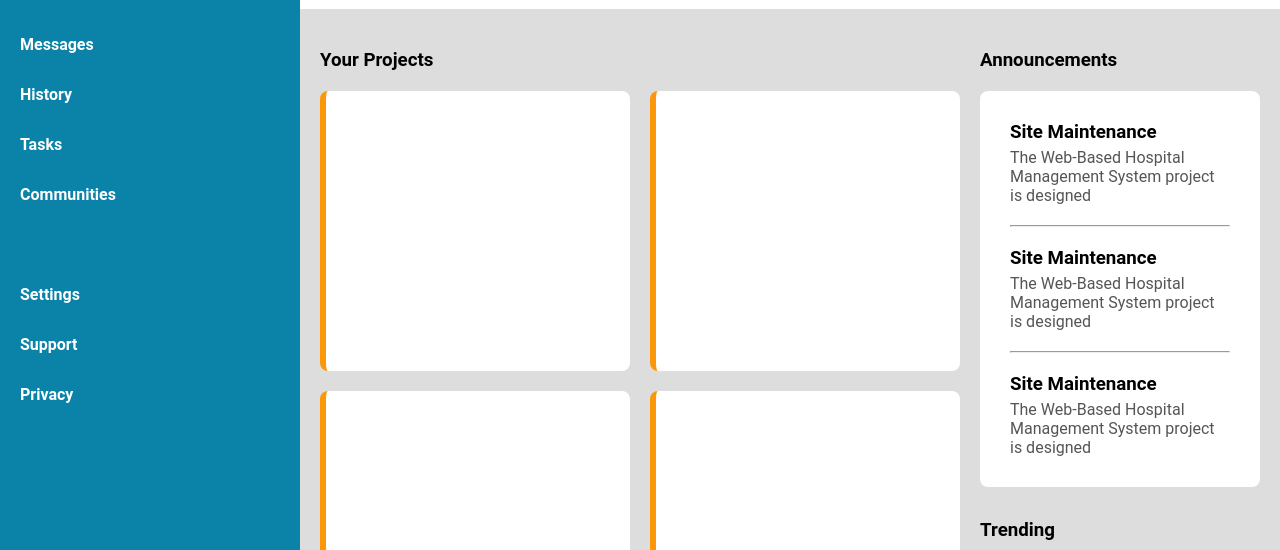
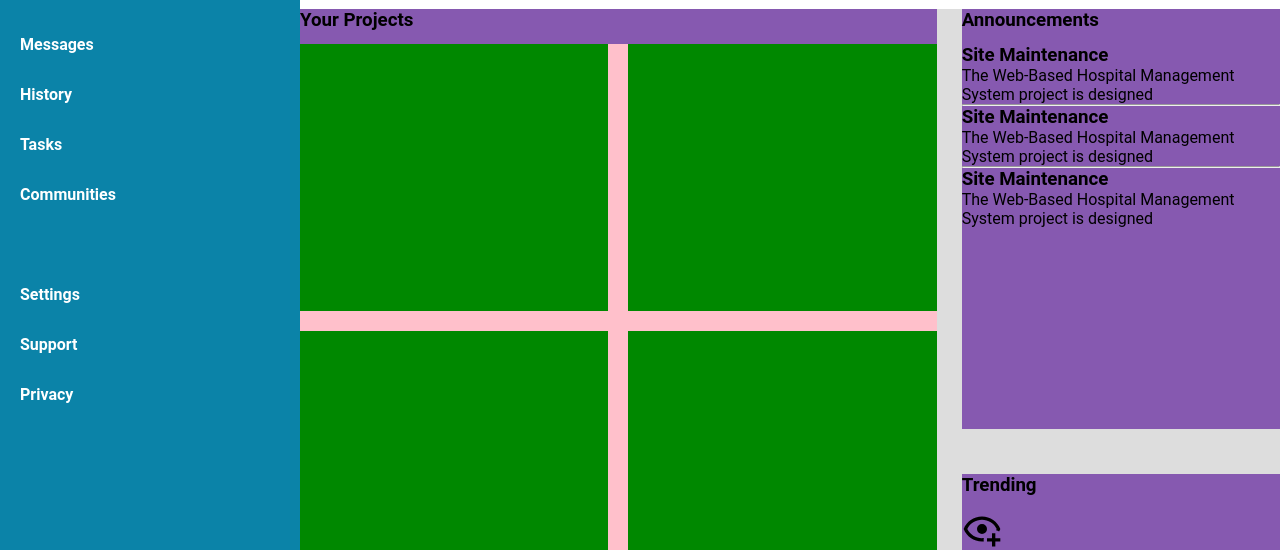
Before and after one commit to PRINCE-OBOT/Admin-Dashboard, a plain HTML site: page index.html in a window 1280 px wide. Shown: the part 201-751 px from the top of the page. Drawn offline with Linux system fonts and the light colour scheme; a web font is replaced by a local one.

Commit message:
Fix: Restructure the layout of the main section - providing better intuitive height calculation

```diff
--- a/index.html
+++ b/index.html
@@ -89,7 +89,7 @@
             </div>
         </div>
         <div>
-            <h3>Trending</h3>
+            <h3 class="h3-trend">Trending</h3>
             <div class="trending">
                 <img src="./images/eye-view.svg" alt="">
                 <div>
--- a/pages/style.css
+++ b/pages/style.css
@@ -4,13 +4,13 @@
     --inp-bgColor : #ddd;
 
     --card-min-width : 280px;
-    --card-hgt : 280px;
+    --card-hgt : 300px;
     --small-gap : 20px;
 
     --border-radius : 8px;
-    --hgt-ratio : calc(var(--card-hgt) * 1.5);
-    --trend-hgt : calc(var(--hgt-ratio) + var(--small-gap) - calc(var(--small-gap) / 2));
-    --announcement-hgt : calc(var(--trend-hgt) + 20px) ;
+
+    --gap-right-side : 45px;
+
 }
 *, *::before, *::after{
     padding: 0;
@@ -21,7 +21,7 @@
     display: grid;
     grid-template: 1fr 5fr / minmax(180px, 300px) 1fr;
     height: 100vh;
-    max-width: 1500px;
+    max-width: 1600px;
     margin: 0 auto 0;
 }
 .left-side{
@@ -44,7 +44,6 @@
 }
 header{
     padding: 20px;
-
     display: grid;
     grid-template-columns: repeat(2, 30px) minmax(200px, 1fr) 100px 60px 10px 100px;
     gap: 25px;
@@ -90,28 +89,26 @@ input[type="search"], .notification,
 main{
     background-color: var(--inp-bgColor);
     display: grid;
-    grid-template:  var(--announcement-hgt) var(--trend-hgt) / 1fr minmax(calc(var(--card-min-width) - 40px), var(--card-min-width));
-    gap: var(--small-gap);
-    padding: 40px 20px;
-    & p{
-        color: #555;
+    grid-template: 420px 400px / 2fr minmax(300px, 1fr);
+    gap: var(--gap-right-side) 25px;
+    & > div{
+        display: grid;
+        grid-template-rows: 35px 1fr;
+        background: rgb(134, 89, 176);
+    }
+    & img{
+        height: 40px;
     }
 }
 .your-projects{
     grid-row: 1 / 3;
 }
-.card-container, .announcements, .trending{
-    margin-top: 20px;
-}
-.announcements, .trending{
-    background-color: var(--btn-text-clr);
-    border-radius: var(--border-radius);
-}
 .card-container{
     display: grid;
-    grid-template-columns: repeat(auto-fit, minmax(var(--card-min-width), 1fr));
-    gap: var(--small-gap);
-    max-height: calc(var(--trend-hgt) * 2);
+    grid-template-columns: repeat(auto-fit, minmax(280px, 1fr));
+    gap: 20px;
+    background-color: pink;
+    max-height: calc(var(--gap-right-side) + 800px);
     overflow-y: auto;
     &::-webkit-scrollbar{
        width: 7px;
@@ -121,27 +118,8 @@ main{
    &::-webkit-scrollbar-thumb{
        background: #445;
    }
-}
-.card{
-    min-width: var(--card-min-width);
-    min-height: var(--card-hgt);
-    background: var(--btn-text-clr);
-    border-radius: var(--border-radius);
-    border-left: 6px solid #fc9709;
-}
-.announcements{
-    display: grid;
-    gap: 20px;
-    padding: 30px;
-    & p{
-        margin-top: 5px;
+    & > div{
+        height: 267px;
+        background: #080;
     }
 }
-
-.trending{
-    display: grid;
-    grid-template-columns: 60px 1fr;
-    align-items: center;
-    gap: 20px;
-    padding: 10px;
-}
```
Lines whose indentation alone changed are shown as unchanged.
